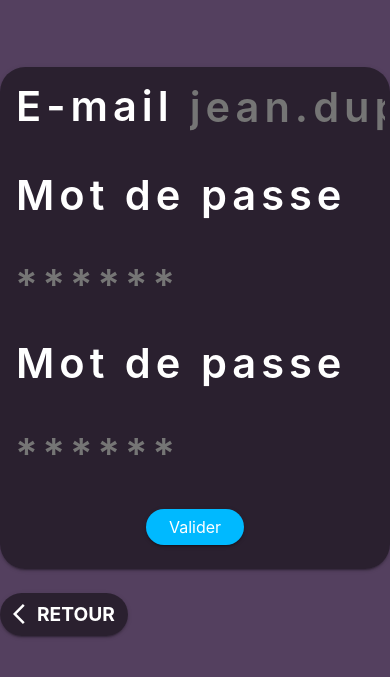
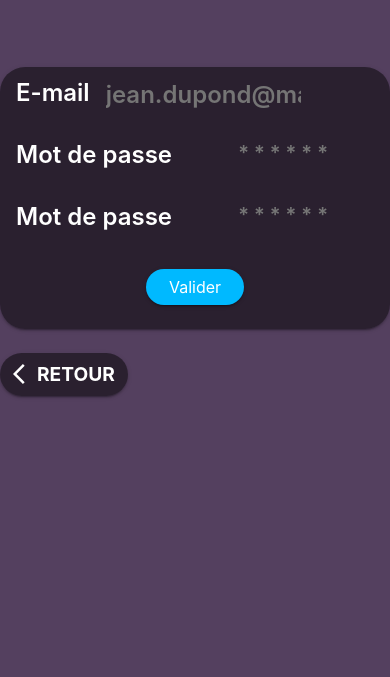
Before and after one commit to LucasVialatoux/Projet-Evaluation-Cours, a plain HTML site: page course_feeling/src/main/webapp/pwa/Pages/inscriptionPage/inscription.html in a window 390 px wide. Shown: the part 129-806 px from the top of the page. Drawn offline with nearby package versions, Linux system fonts and the light colour scheme.

Commit message:
FRONT-UPDATE: Connexion / Inscription responsive

```diff
--- a/course_feeling/src/main/webapp/pwa/Pages/connexionPage/connexion.css
+++ b/course_feeling/src/main/webapp/pwa/Pages/connexionPage/connexion.css
@@ -3,12 +3,6 @@
     font-weight: 600;
     font-size: 2.6rem;
     letter-spacing: 5px;
-}
-@media screen and (max-width: 500px) {
-    #inputID, #inputMdp, .labelInput {
-        font-size: 1.5rem;
-        letter-spacing: normal;
-    }
 }
 
 .form-control-plaintext {
@@ -18,3 +12,10 @@
 .em_button {
     text-align: center;
 }
+
+@media (min-width: 320px) and (max-width: 1024px) {
+    #inputID, #inputMdp, .labelInput {
+        font-size: 1.5rem;
+        letter-spacing: normal;
+    }
+}
--- a/course_feeling/src/main/webapp/pwa/Pages/inscriptionPage/inscription.css
+++ b/course_feeling/src/main/webapp/pwa/Pages/inscriptionPage/inscription.css
@@ -1,7 +1,6 @@
 #inputID, #inputMdp1, #inputMdp2, .labelInput {
     color: white;
     font-weight: 600;
-    font-size: 2.6em;
     letter-spacing: 5px;
 }
 
@@ -12,3 +11,10 @@
 .em_button {
     text-align: center;
 }
+
+@media (min-width: 320px) and (max-width: 1024px) {
+    #inputID, #inputMdp, .labelInput {
+        font-size: 1.5rem;
+        letter-spacing: normal;
+    }
+}
```
